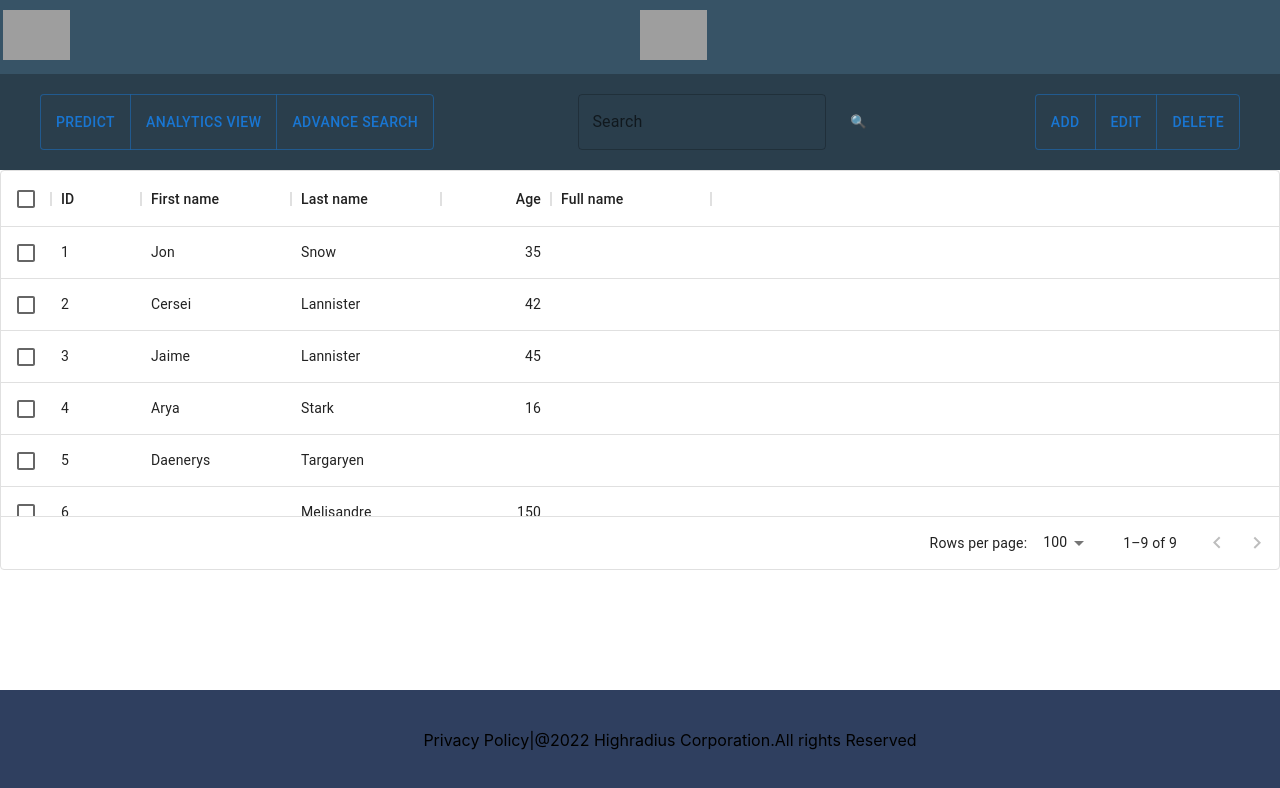
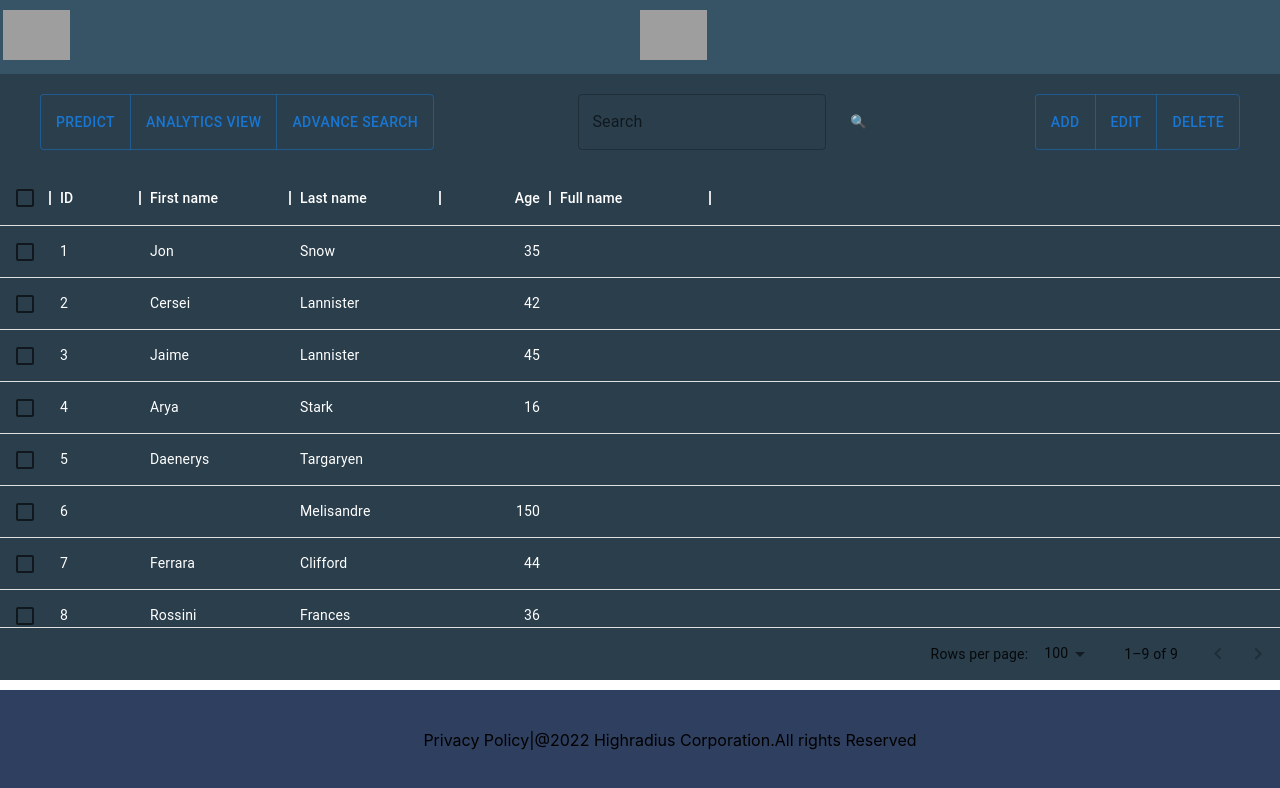
Before and after one commit to Adrita148/react-ui, a React (Create React App) app: page / in a window 1280 px wide. Shown: the top 788 px of the page. Built offline with nearby package versions, Linux system fonts and the light colour scheme; grey boxes are pictures that could not be loaded.

Commit message:
changed color of grid and made it fit and all

```diff
--- a/src/components/Header.js
+++ b/src/components/Header.js
@@ -4,13 +4,19 @@ import { columns, rows } from "./vars";
 
 export default function Header() {
   return (
-    <div style={{ height: 400, width: "100%" }}>
+    <div style={{ height: "510px", width: "100%" }}>
       <DataGrid
         rows={rows}
         columns={columns}
         checkboxSelection
         disableSelectionOnClick
-      />
+        sx={{
+          backgroundColor: "#2a3e4c",
+          border: "0px",
+          color: "white",
+          borderRadius: "0px",
+        }}
+      ></DataGrid>
     </div>
   );
 }
```
Also changed, not shown: 1 other file (tests, documents, lock files or other folders).
